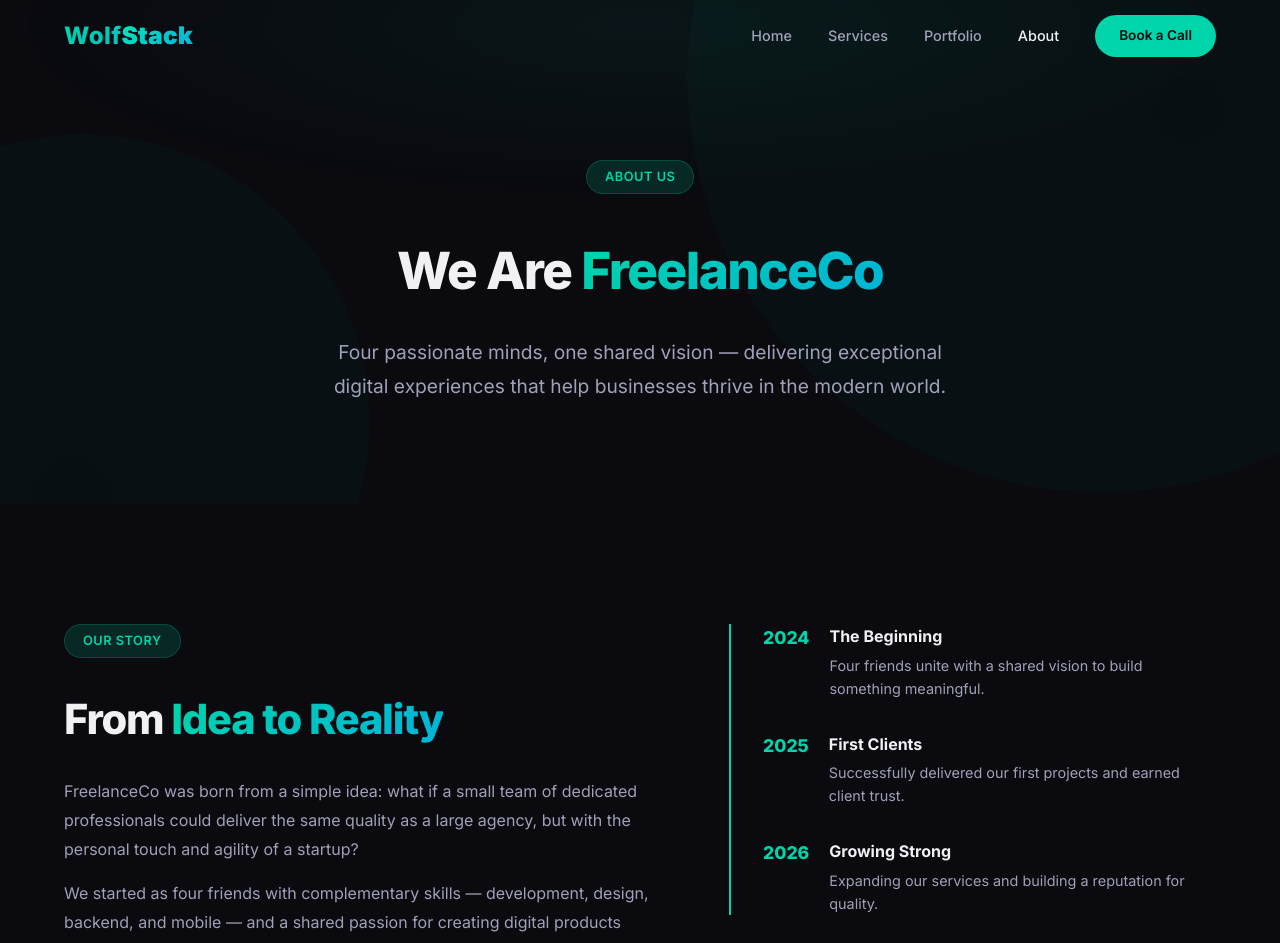
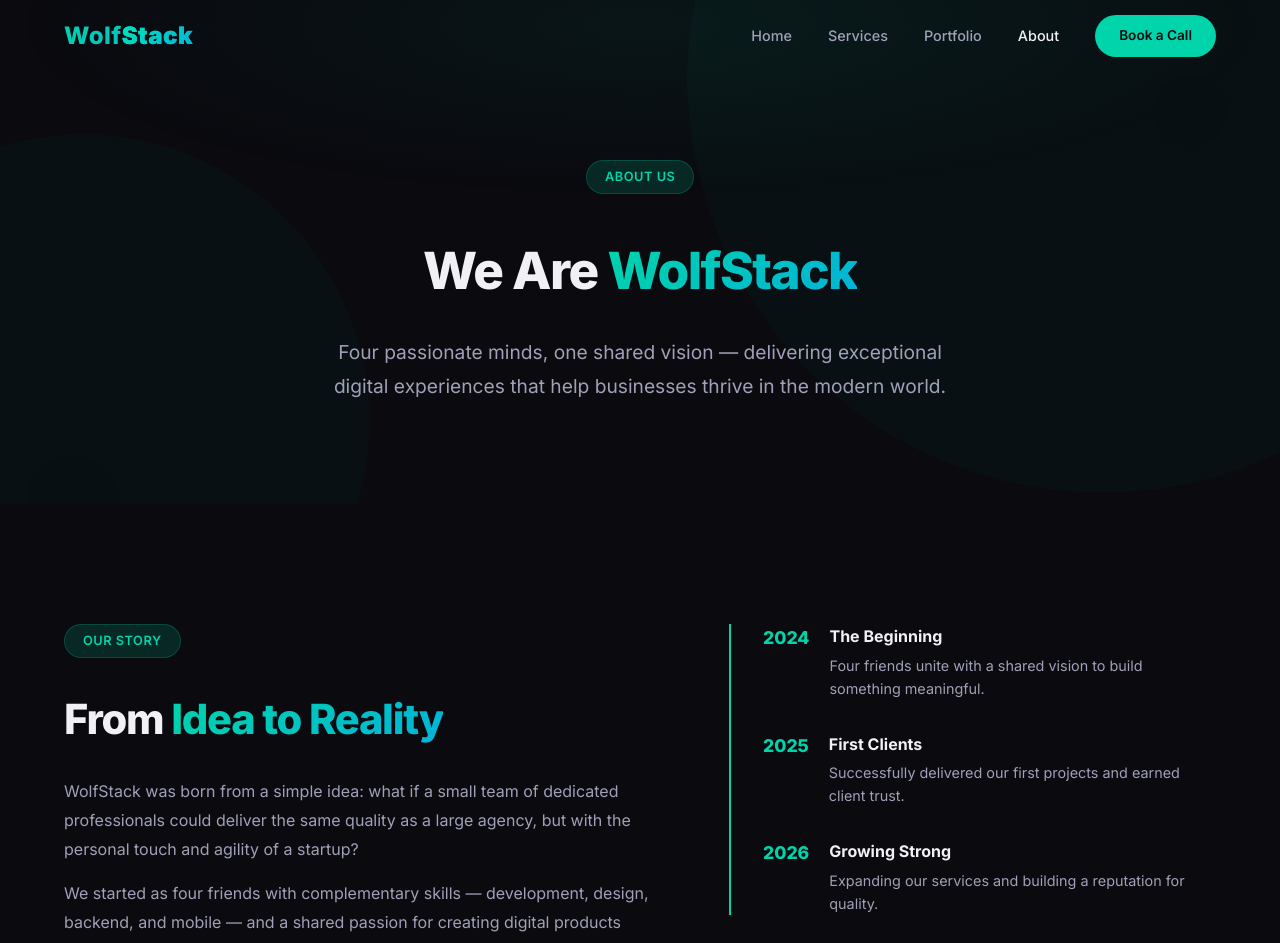
Before and after one commit to Yogesh-R2125/Our_Company, a React (Vite) app: page /about in a window 1280 px wide. Shown: the top 943 px of the page. Built offline with nearby package versions, Linux system fonts and the light colour scheme; no server answers.

Commit message:
name change

```diff
--- a/src/About.jsx
+++ b/src/About.jsx
@@ -42,7 +42,7 @@ const About = () => {
         </div>
         <div className="container">
           <span className="section-tag">About Us</span>
-          <h1>We Are <span className="gradient-text">FreelanceCo</span></h1>
+          <h1>We Are <span className="gradient-text">WolfStack</span></h1>
           <p className="hero-subtitle">
             Four passionate minds, one shared vision — delivering exceptional digital experiences
             that help businesses thrive in the modern world.
@@ -59,7 +59,7 @@ const About = () => {
               <span className="section-tag">Our Story</span>
               <h2>From <span className="gradient-text">Idea to Reality</span></h2>
               <p>
-                FreelanceCo was born from a simple idea: what if a small team of dedicated
+                WolfStack was born from a simple idea: what if a small team of dedicated
                 professionals could deliver the same quality as a large agency, but with the
                 personal touch and agility of a startup?
               </p>
```
